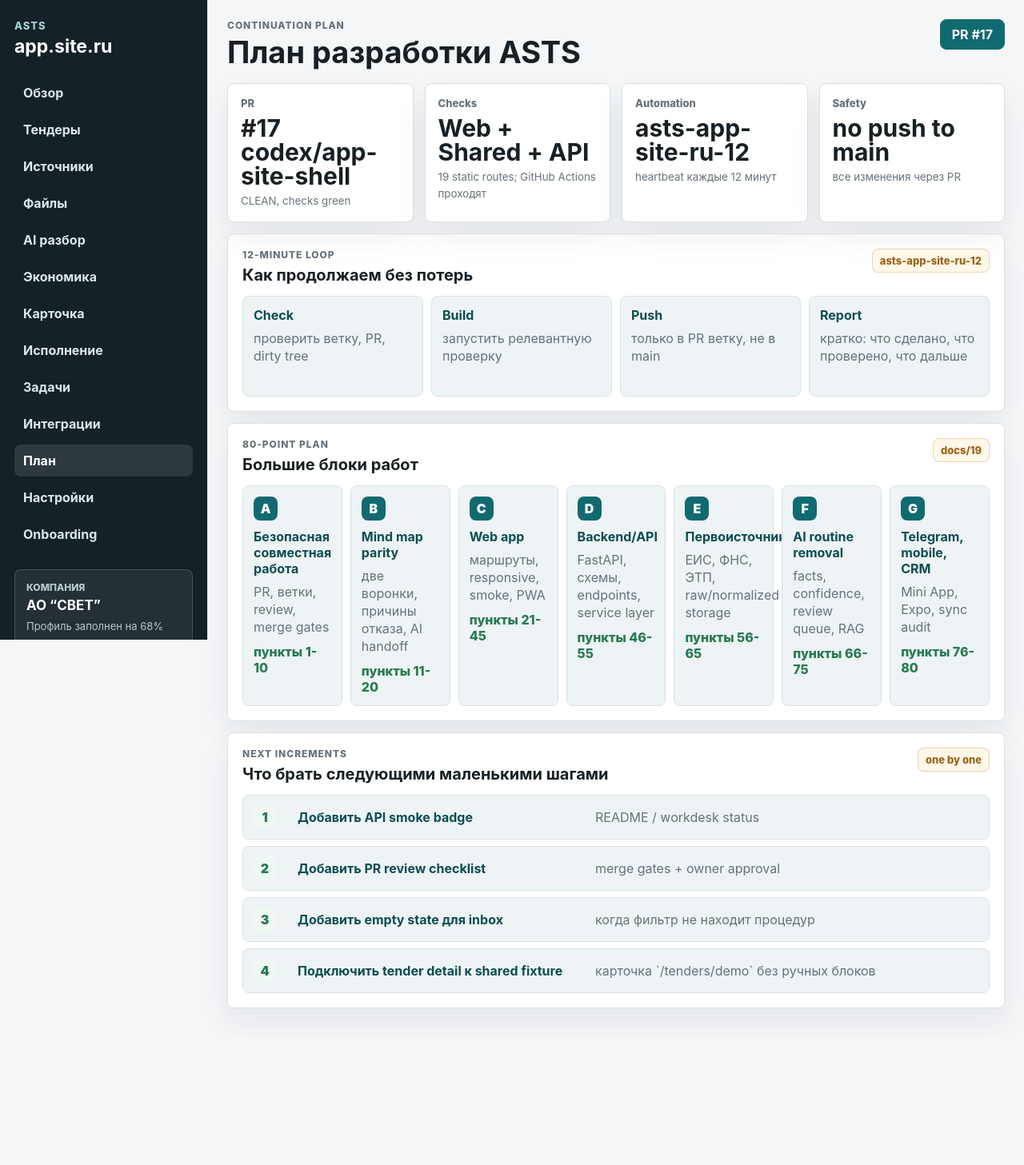
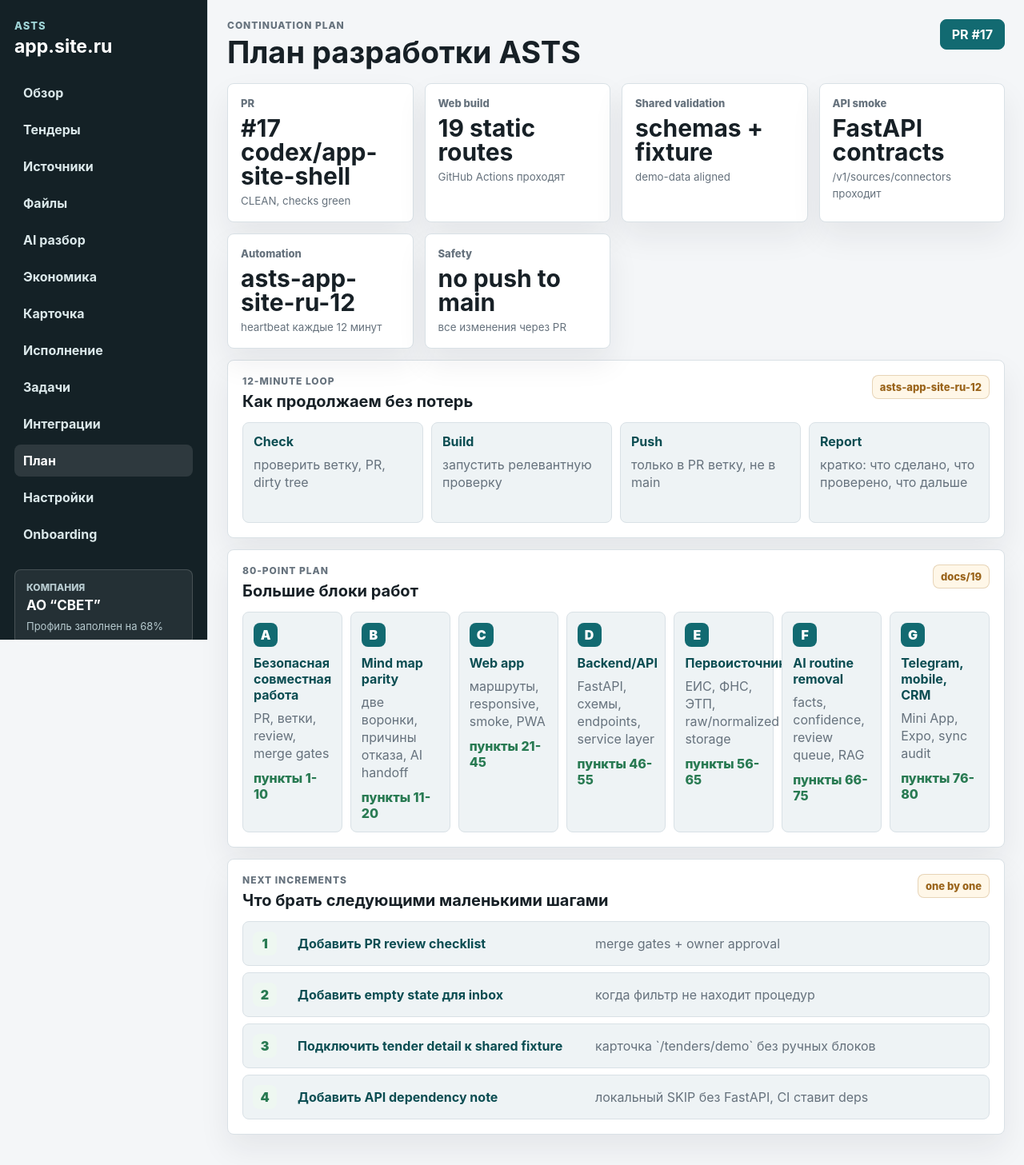
Before and after one commit to info14fourteen-creator/ASTS, a Next.js app in the folder apps/web/: page /plan in a window 1280 px wide. Shown: the whole page at 80% size. Before the commit the page ends 1299 px from the top, so only its background shows below. Built offline with nearby package versions, Linux system fonts and the light colour scheme.

Commit message:
Add API smoke status to workdesk

```diff
--- a/apps/web/app/plan/page.tsx
+++ b/apps/web/app/plan/page.tsx
@@ -2,7 +2,9 @@ import { Sidebar } from "../app-shell";
 
 const currentState = [
   ["PR", "#17 codex/app-site-shell", "CLEAN, checks green"],
-  ["Checks", "Web + Shared + API", "19 static routes; GitHub Actions проходят"],
+  ["Web build", "19 static routes", "GitHub Actions проходят"],
+  ["Shared validation", "schemas + fixture", "demo-data aligned"],
+  ["API smoke", "FastAPI contracts", "/v1/sources/connectors проходит"],
   ["Automation", "asts-app-site-ru-12", "heartbeat каждые 12 минут"],
   ["Safety", "no push to main", "все изменения через PR"],
 ];
@@ -18,10 +20,10 @@ const planBlocks = [
 ];
 
 const nextIncrements = [
-  ["1", "Добавить API smoke badge", "README / workdesk status"],
-  ["2", "Добавить PR review checklist", "merge gates + owner approval"],
-  ["3", "Добавить empty state для inbox", "когда фильтр не находит процедур"],
-  ["4", "Подключить tender detail к shared fixture", "карточка `/tenders/demo` без ручных блоков"],
+  ["1", "Добавить PR review checklist", "merge gates + owner approval"],
+  ["2", "Добавить empty state для inbox", "когда фильтр не находит процедур"],
+  ["3", "Подключить tender detail к shared fixture", "карточка `/tenders/demo` без ручных блоков"],
+  ["4", "Добавить API dependency note", "локальный SKIP без FastAPI, CI ставит deps"],
 ];
 
 const cycleRules = [
```
Also changed, not shown: 2 other files (tests, documents, lock files or other folders).
